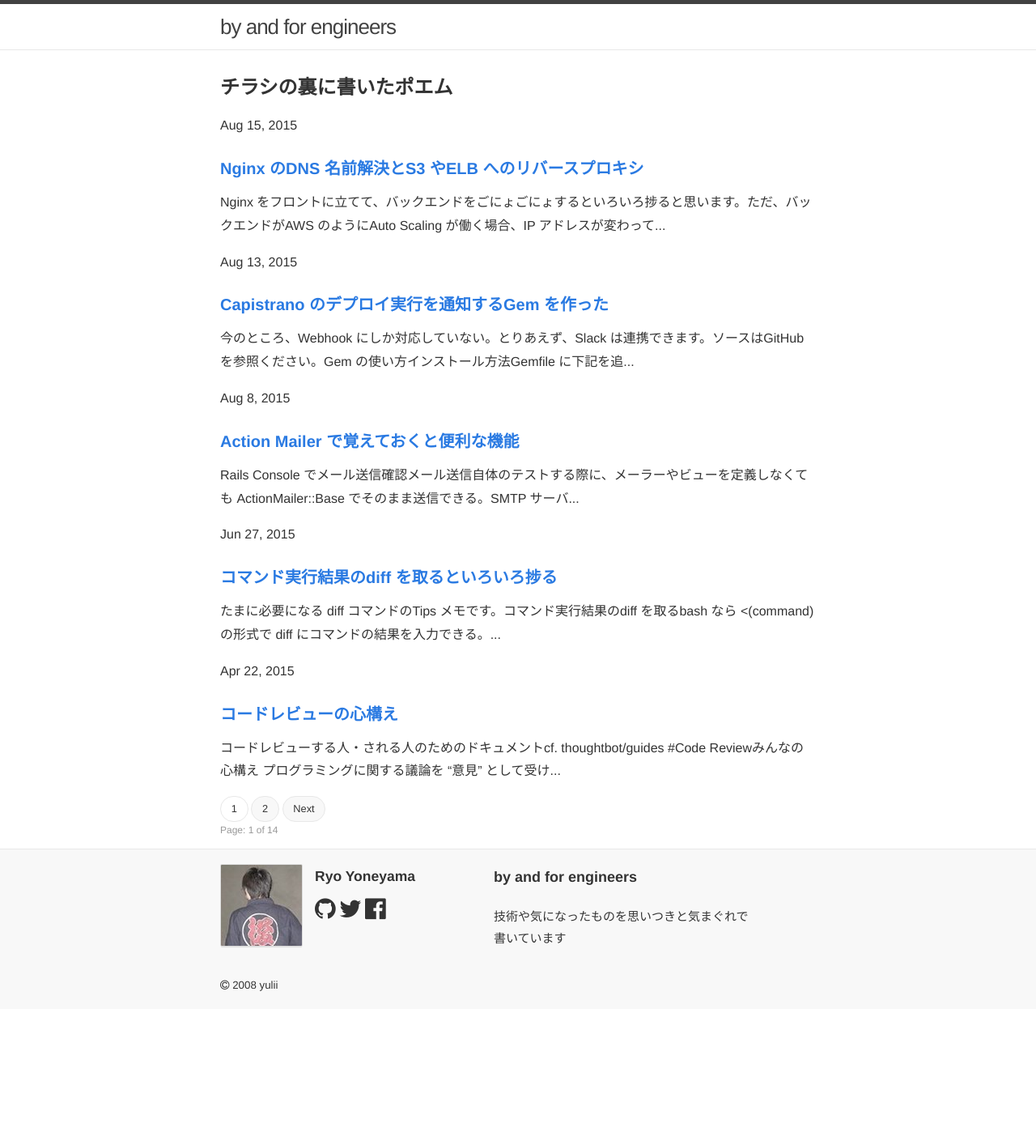
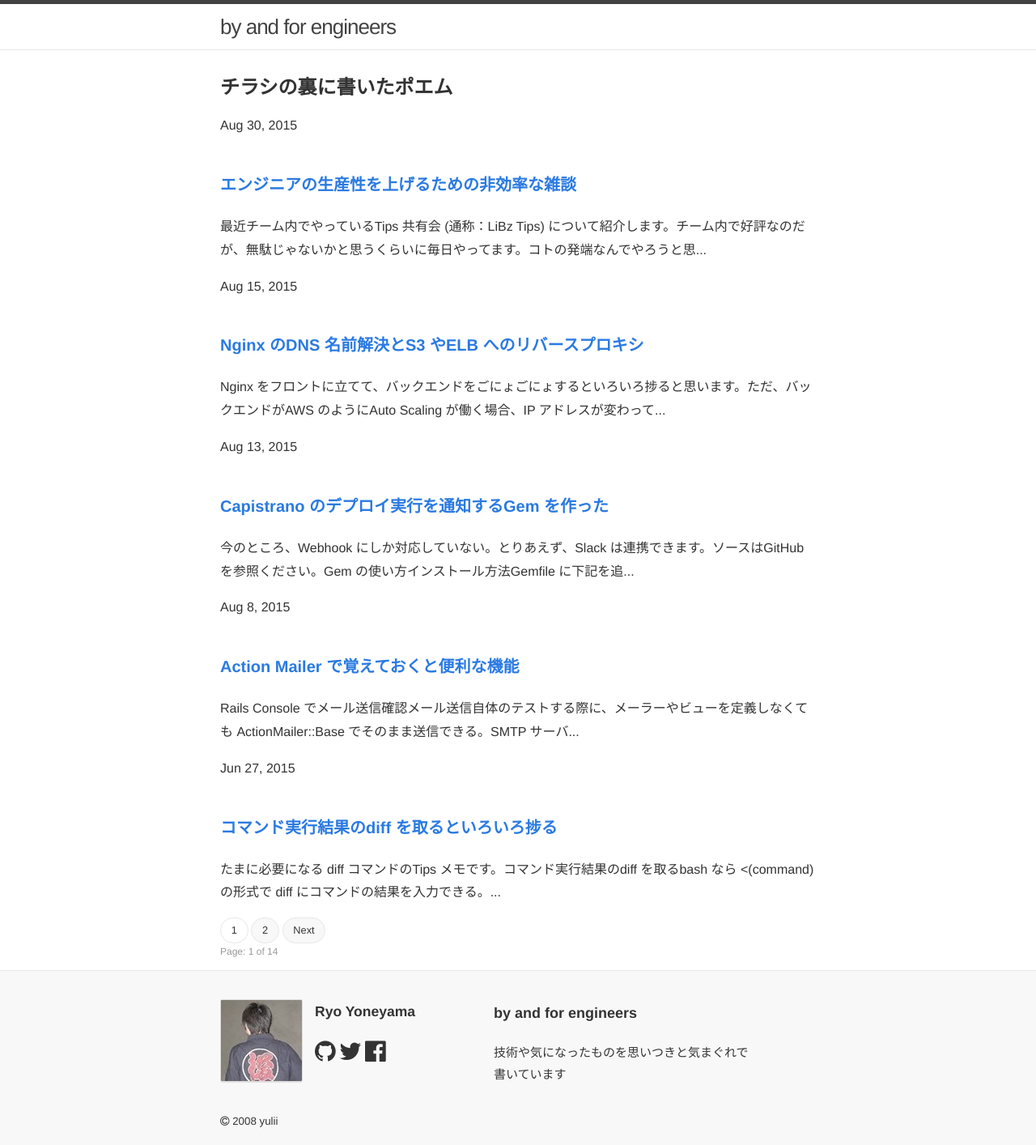
Before and after one commit to yulii/yulii.github.io, a Jekyll site: the page built from index.html, in a window 1280 px wide. Shown: the whole page at 81% size. Built offline with Jekyll 4.4.1, drawn with Linux system fonts in a browser that asks for light colours; nearby versions of some CDN libraries; Markdown is read by kramdown in place of the engine named in the settings; the list of posts is cut into pages by our own code; before the commit the page ends 1246 px from its top, so only the background shows below that; some of the changed lines change nothing that is shown.

Commit message:
create post

```diff
--- /dev/null
+++ b/_posts/2015/2015-08-30-tips-share-mtg.md
@@ -0,0 +1,77 @@
+---
+layout: post
+title:  "エンジニアの生産性を上げるための非効率な雑談"
+date:   2015-08-30 14:04:32 UTC+9
+category: culture
+---
+
+最近チーム内でやっているTips 共有会 (通称：LiBz Tips) について紹介します。チーム内で好評なのだが、無駄じゃないかと思うくらいに毎日やってます。
+
+## コトの発端
+
+なんでやろうと思ったのか？
+
+その理由は過去に起った事件である。
+
+![GitHub Pull Request](/img/posts/2015/2015-08-30-github-pr.png)
+
+GitHub のPull Request はUnified とSplit という形式で閲覧できる。
+きっと多くの人は当たり前に知っていることだろう。少なくとも僕は知らなかった。ふとしたきっかけで、たまたま他のメンバーがこの機能を使っていることを知った。
+
+「このPR 差分が見づらいな・・・ :fearful: 」と何度思ったことか。あのイライラしていた時間はなんだったのか。そもそも、何故もっと早く教えてくれなかったのか！ :rage:
+
+
+## 些細なTips を共有すると良いこと
+
+コードレビューでは、プログラミングの設計や書き方に関して気づきが得られるが、ショートカットキーや便利なツールの使い方などの作業効率に関する気づきは得られない。
+
+要するに[こーゆーこと](http://togetter.com/li/652438)である。ただ知らないだけで、非効率で退屈な作業に身を投じていることに気がつかない可能性がある。
+
+問題なのは、誰かが優しく気づかせてくれないと自分自身では気づきにくいということ。ペアプログラミングや誰かの作業画面を覗き見しないと発見できない。
+
+
+### 最近ヒットしたTips
+
+- コミットメッセージに `[ci skip]` と入れるとCI を実行させないでコミットできるよ
+    - _cf. [Skip a build - CircleCI](https://circleci.com/docs/skip-a-build)_
+- 破壊的メソッド (`.gsub!`) でモデルの属性変更しても `save` で更新されない・・・
+    - _cf. [Active Model Dirty - Ruby on Rails Guides](http://guides.rubyonrails.org/active_model_basics.html#dirty)_
+- 正規表現で文字列を抜き出したいときに `grep -o` すると幸せになれる
+    - _cf. [Grep --only-matching](http://www.gnu.org/savannah-checkouts/gnu/grep/manual/grep.html#General-Output-Control)_
+- Google カレンダーの通知アラートを控えめにできる機能があるよ
+    - _cf. [控えめな通知](https://support.google.com/calendar/answer/154174?hl=ja)_
+- Slack のメンション通知はチャンネル単位で設定できるよ！
+
+
+## 運営（ファシリテーション）のコツ
+
+### 前提：特にジャンルは問わないこと
+
+普段業務で使っているプログラミング言語やフレームワークに関することはもちろん、それ以外の技術でもOK.
+プログラミングに限らず、使っているシェルやエディタなどのツール類に関する事もOK.
+
+とにかく作業中に発見した些細な気づきを共有すればよい。他の人の作業を見て知ったことを共有しても良い。
+
+
+### 聞く側の心構え
+
+- 「それ知ってた」感を出さないこと
+- 関連することや思いついたことを被せて共有すること
+- 感動したら「なぜ早く教えてくれなかったのか？」とキレること
+
+### 発表する側の心構え
+
+- みんなもきっと知っている（自分の中では当たり前）と思っても共有すること
+- 空気を読まずに、ドヤッ感を出すこと
+- 自分が披露したTips より、もっと良いTips が生まれても凹まないこと
+    - むしろ「なぜ早く教えてくれなかったのか？」と逆ギレすること
+- ネタが無いときは質問するのもあり
+    - Vim の便利なプラグイン無い？
+    - API の動作確認したいんだけど良い方法知らない？
+
+
+
+初回はLT っぽくいくつかネタを準備してやってみるとスムーズにはじめられるかも。
+
+言い忘れましたが、実はエンジニアだけでなくデザイナーも一緒になってTips 共有しています。
+とにもかくにも小さな発見があって楽しいので、はじめてみることをお勧めします。
--- a/_sass/_base.scss
+++ b/_sass/_base.scss
@@ -56,11 +56,15 @@ figcaption {
 /**
  * Headings
  */
-h1, h2, h3, h4, h5, h6 {
+h1 {
   margin-top: $spacing-unit / 2;
   margin-bottom: $spacing-unit / 4;
+  font-size: 1.5em;
 }
-h1 { font-size: 1.5em; }
+h2, h3, h4, h5, h6 {
+  margin-top: $spacing-unit;
+  margin-bottom: $spacing-unit / 2;
+}
 h2 { font-size: 1.25em; }
 
 /**
```
Also changed, not shown: img/posts/2015/2015-08-30-github-pr.png (added).
